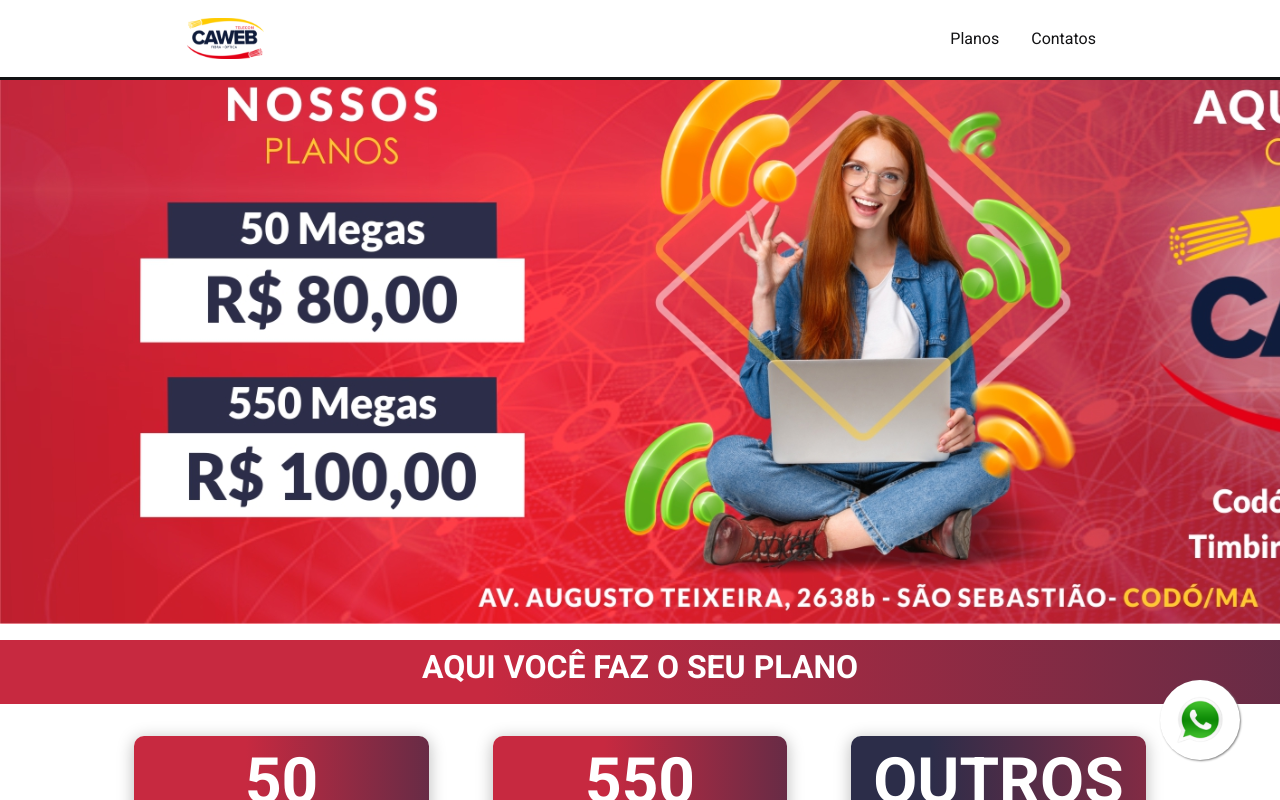
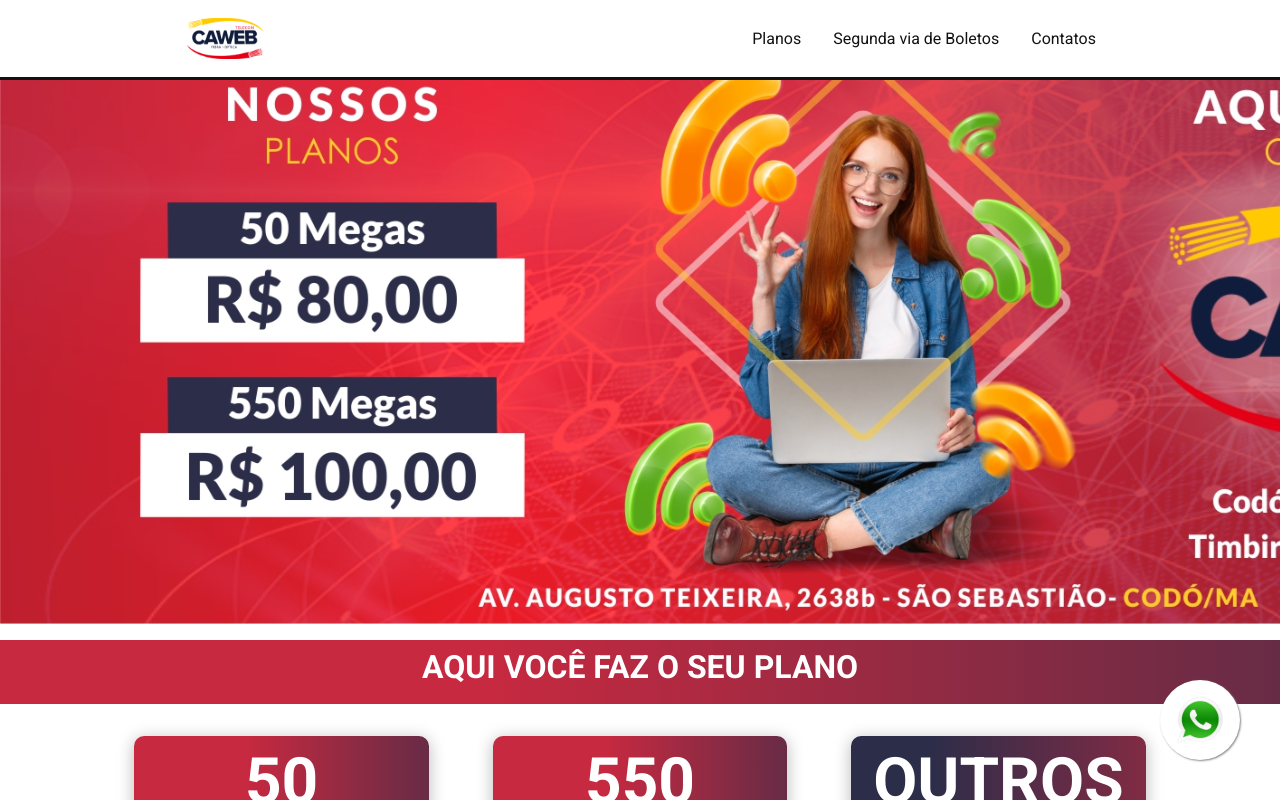
Before and after one commit to DanielSiilva/caweb-projet, a React (Vite) app: page / in a window 1280 px wide. Shown: the top 800 px of the page. Built offline with nearby package versions, Linux system fonts and the light colour scheme.

Commit message:
feat: iniciado mudança no botao wats

```diff
--- a/src/components/Header/index.tsx
+++ b/src/components/Header/index.tsx
@@ -11,6 +11,11 @@
 
             <nav>
                 <a href="#">Planos</a>
+
+                <a href="https://api.whatsapp.com/send?phone=559981697800&text=Queria uma informação sobre um produto">
+                    Segunda via de Boletos
+                </a>
+
                 <a href="#">Contatos</a>
             </nav>
         </HeaderContainer>
--- a/src/pages/Home/componentes/Card/styled.ts
+++ b/src/pages/Home/componentes/Card/styled.ts
@@ -15,7 +15,7 @@
 
 
     @media (max-width: 667px) {
-        width: 100%;
+        width: 95%;
 
         &hover{
             -webkit-transform: none;
--- a/src/pages/Home/styles.ts
+++ b/src/pages/Home/styles.ts
@@ -117,8 +117,8 @@
     @media (max-width: 667px) {
         width:60px;
         height:60px;
-        bottom:150px;
-        right:10px;
+        bottom:100px;
+        right:5px;
     }
 
 `
```
